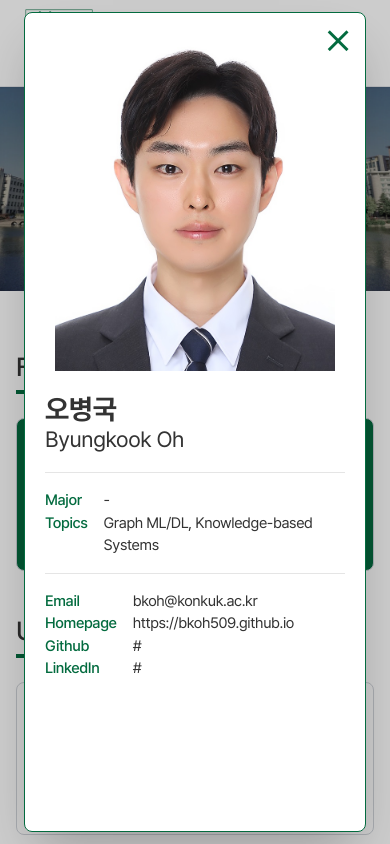
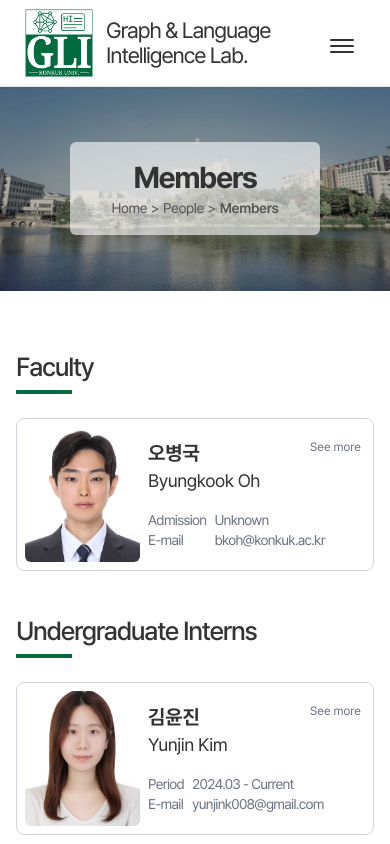
Before and after one commit to GLI-Lab/GLI-Lab, a Next.js app: page /people/members in a window 390 px wide. Shown: the top 844 px of the page. Built offline with nearby package versions, Linux system fonts and the light colour scheme.

Commit message:
improve new version of profilecard

```diff
--- a/src/components/ProfileCard_v2.tsx
+++ b/src/components/ProfileCard_v2.tsx
@@ -122,15 +122,19 @@ const SelectedProfileCard: React.FC<ProfileCardProps> = (props) => {
                 <Separator className="my-4"/>
                 <div className={`grid grid-cols-[auto,1fr] gap-x-4 sm:gap-x-4`}>
                     <span className={`text-KU-dark_green font-medium`}>Email</span>
-                    <a href={`mailto:${email[0]}`} className="hover:text-KU-dark_green hover:underline underline-offset-4">{email[0]}</a>
+                    <a href={`mailto:${email[0]}`}
+                       className="hover:text-KU-dark_green hover:underline underline-offset-4">{email[0]}</a>
                     <span className={`text-KU-dark_green font-medium`}>Homepage</span>
-                    <a href={homepage} target="_blank" rel="" className="hover:text-KU-dark_green hover:underline underline-offset-4">{homepage}</a>
+                    <a href={homepage} target="_blank" rel=""
+                       className="hover:text-KU-dark_green hover:underline underline-offset-4">{homepage}</a>
                     <span className={`text-KU-dark_green font-medium`}>Github</span>
-                    <a href={github} rel="" className="hover:text-KU-dark_green hover:underline underline-offset-4">{github}</a>
+                    <a href={github} rel=""
+                       className="hover:text-KU-dark_green hover:underline underline-offset-4">{github}</a>
                     <span className={`text-KU-dark_green font-medium`}>LinkedIn</span>
-                    <a href={linkedin} rel="" className="hover:text-KU-dark_green hover:underline underline-offset-4">{linkedin}</a>
+                    <a href={linkedin} rel=""
+                       className="hover:text-KU-dark_green hover:underline underline-offset-4">{linkedin}</a>
                 </div>
-
+                <Separator className="my-4"/>
 
             </div>
         </div>
@@ -139,7 +143,9 @@ const SelectedProfileCard: React.FC<ProfileCardProps> = (props) => {
 
 
 const ProfileCardList: React.FC = () => {
-    const defaultSelectedProfile = profiles.find(profile => profile.name_en === "Byungkook Oh") || null;
+    const defaultSelectedProfile = window.innerWidth > 880
+        ? profiles.find(profile => profile.name_en === "Byungkook Oh") || null
+        : null;
     const [selectedCard, setSelectedCard] = useState<ProfileCardProps | null>(defaultSelectedProfile);
     const categories = [
         {title: 'Faculty', type: 'faculty'},
@@ -152,16 +158,17 @@ const ProfileCardList: React.FC = () => {
 
             {/* Detailed Profile (left side) */}
             {selectedCard !== null &&
-                <div className="hidden 1.5md:block 1.5md:pr-12 lg:pr-24 sticky self-start top-24">
+                <div className="hidden 1.5md:block 1.5md:pr-12 lg:pr-24 sticky self-start top-12">
                     <SelectedProfileCard {...selectedCard}/>
                 </div>
             }
 
             {/* Detailed Profile (popup) */}
             {selectedCard !== null && (
-                // overflow-hidden: 특정 요소의 콘텐츠가 그 요소의 크기를 초과할 경우 초과된 부분을 숨기는 역할
-                <div className="fixed inset-0 z-50 flex px-6 py-3 justify-center bg-black bg-opacity-20 1.5md:hidden">
-                    <ScrollArea className="w-[360px] 1.5md:w-[400px] py-3 rounded-lg bg-white shadow-2xl border border-KU-dark_green relative overflow-y-auto">
+                <div className="fixed inset-0 z-[9999] bg-black bg-opacity-20 1.5md:hidden">
+                    <div className="fixed top-0 left-0 right-0 bottom-auto flex px-6 pt-3 justify-center overflow-y-auto">
+                        <ScrollArea
+                            className="w-[360px] 1.5md:w-[400px] max-h-screen pt-3 pb-14 rounded-lg bg-white shadow-2xl border border-KU-dark_green relative overflow-y-auto">
                             <button
                                 className="absolute top-0 right-3 z-50 text-5xl text-KU-dark_green font-light"
                                 onClick={() => {
@@ -171,10 +178,11 @@ const ProfileCardList: React.FC = () => {
                             >
                                 &times;
                             </button>
-                        <div className="flex flex-col items-center justify-center">
+                            <div className="flex flex-col items-center justify-center pb-14">
                                 <SelectedProfileCard {...selectedCard}/>
                             </div>
                         </ScrollArea>
+                    </div>
                 </div>
             )}
 
```
Lines whose indentation alone changed are shown as unchanged.
